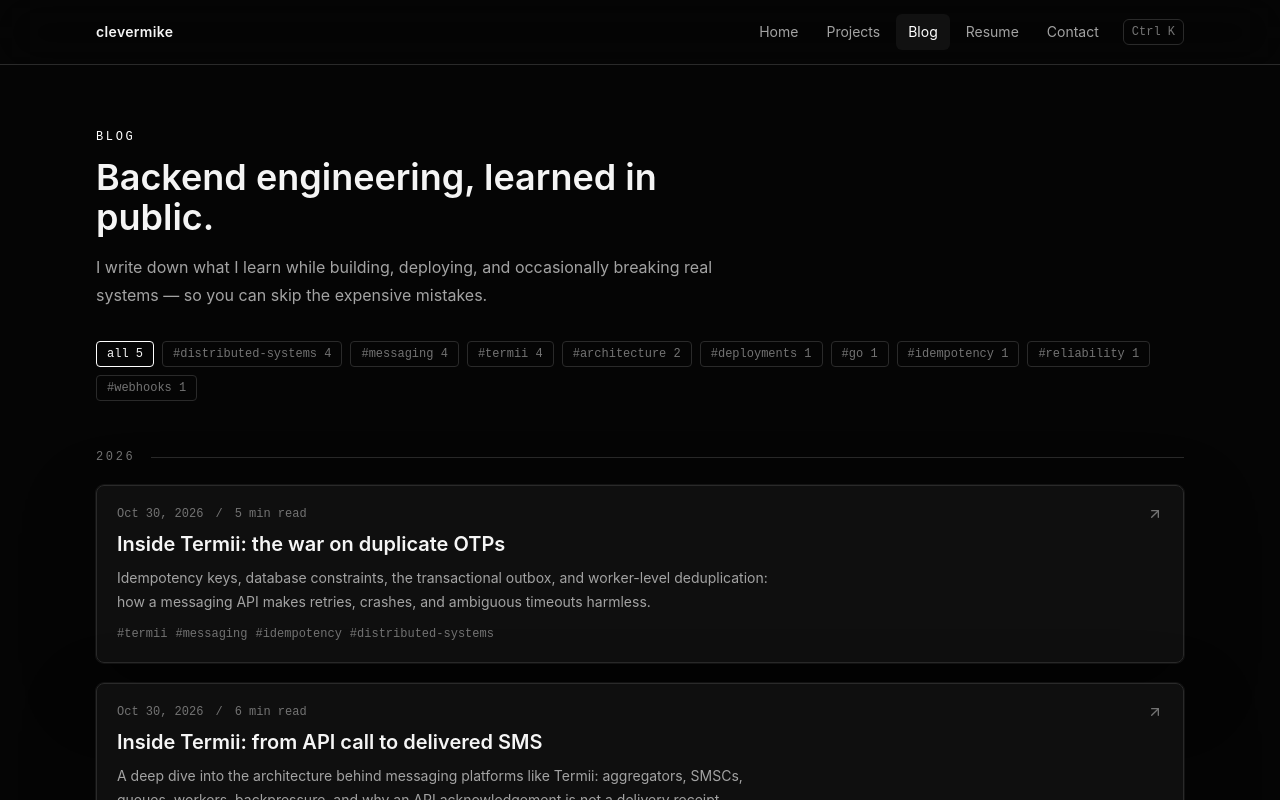
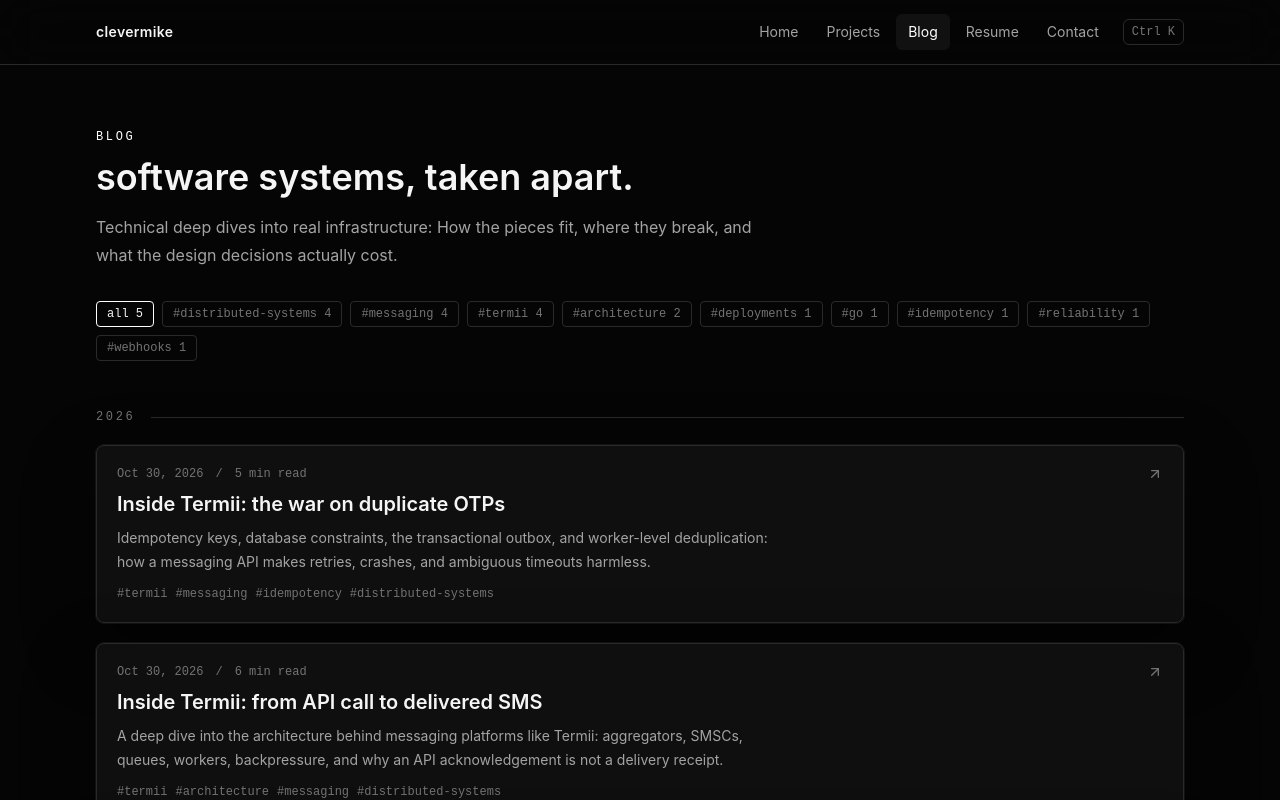
Before and after one commit to mikky00B/port, a Next.js app: page /blog in a window 1280 px wide. Shown: the top 800 px of the page. Built offline with nearby package versions, Linux system fonts and the light colour scheme.

Commit message:
feat(portfolio): reframe blog header as a technical deep dive
"software systems, taken apart." with a description that sells the
method (how the pieces fit, where they break, what the decisions
cost) instead of a personal learning journey. Meta description
updated to match.

```diff
--- a/src/app/blog/page.tsx
+++ b/src/app/blog/page.tsx
@@ -8,7 +8,7 @@ import { getAllPosts, getAllTags } from "@/lib/posts";
 export const metadata: Metadata = {
   title: "Blog",
   description:
-    "I write down what I learn while building, deploying, and occasionally breaking real systems — so you can skip the expensive mistakes.",
+    "Technical deep dives into real infrastructure: How the pieces fit, where they break, and what the design decisions actually cost.",
   alternates: {
     canonical: "/blog",
     types: {
@@ -26,8 +26,8 @@ export default function BlogIndexPage() {
     <Container className="py-16">
       <SectionHeader
         eyebrow="Blog"
-        title="Backend engineering, learned in public."
-        description="I write down what I learn while building, deploying, and occasionally breaking real systems — so you can skip the expensive mistakes."
+        title="software systems, taken apart."
+        description="Technical deep dives into real infrastructure: How the pieces fit, where they break, and what the design decisions actually cost."
       />
 
       {tags.length > 0 ? (
```
